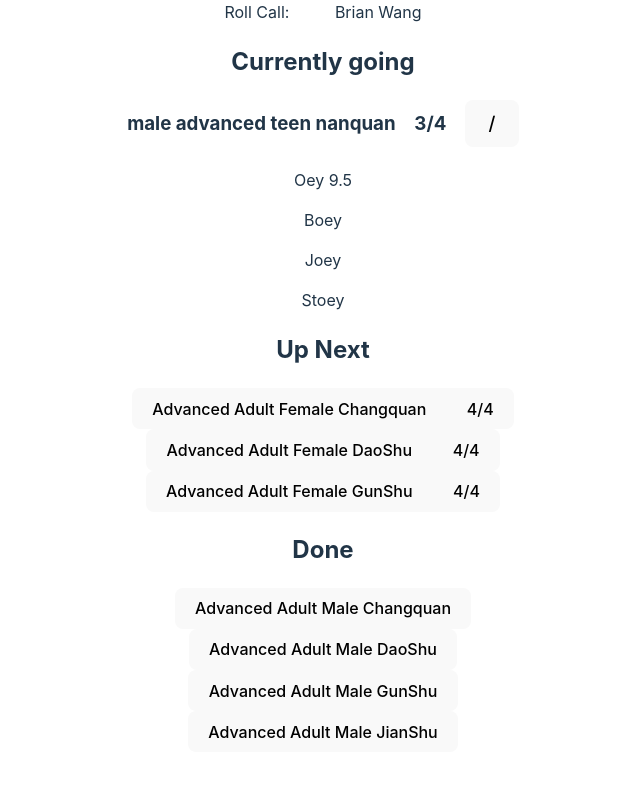
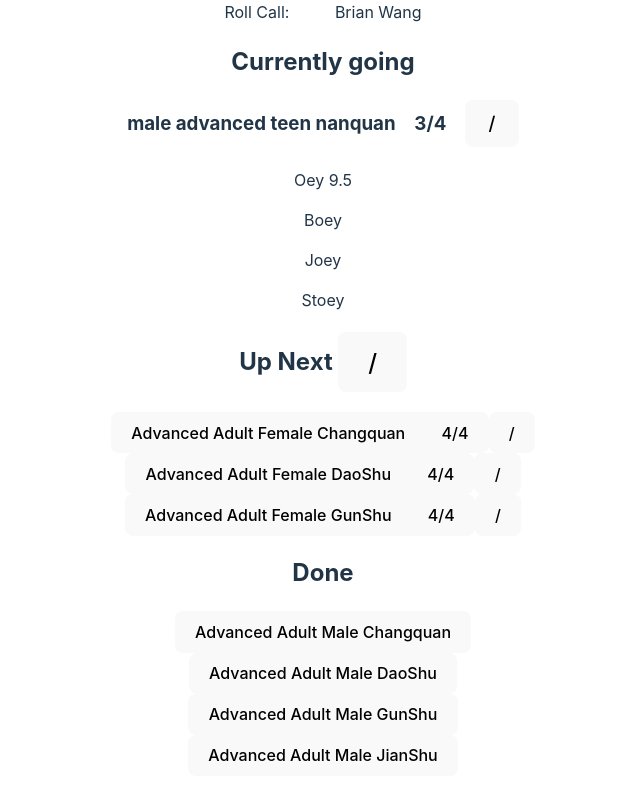
Before and after one commit to ryanvle/CompetitionKing, a React (Vite) app in the folder client/: page /competition/manageRings in a window 1280 px wide. Shown: the part 745-1545 px from the top of the page, without its empty margins (317-957 px from the left). Built offline with nearby package versions, Linux system fonts and the light colour scheme.

Commit message:
implemented move to ring// schedule done

```diff
--- a/client/src/components/competition/futureEventsEditable.tsx
+++ b/client/src/components/competition/futureEventsEditable.tsx
@@ -3,6 +3,10 @@ import { ChangeEvent, useState } from "react";
 interface Props{
     eventName: string;
     nameList: string[];
+    onClickFunction: (evt: React.MouseEvent<HTMLButtonElement>)=>void;
+    isSelected: boolean;
+    indexForSelect:number;
+    inSelectMode: boolean;
 }
 
 
@@ -13,17 +17,23 @@ function FutureEventEditable(props:Props){
     const [nameList] = useState<string[]>(props.nameList);
     const [EventName] = useState<string>(props.eventName);
 
-    const [toggleEdit, setToggleEdit] = useState<boolean>(false);
+    const [toggleEdit, setToggleEdit] = useState<boolean>(  );
     const [addPersonInputText, setAddPersonInputText] = useState<string>("");
 
-    const handleShowHideFutureCompetitors = () => {
-        setToggleEventExpanded(!toggleEventExpanded);
-        setToggleEdit(false)
+    const handleShowHideFutureCompetitors = (evt: React.MouseEvent<HTMLButtonElement>) => {
+        if(! props.inSelectMode){
+            setToggleEventExpanded(!toggleEventExpanded);
+            setToggleEdit(false)
+
+        }
+        props.onClickFunction(evt);
     }
 
     const handleToggleEdit = ():void =>{
-        setToggleEdit(!toggleEdit)
-        setToggleEventExpanded(true)
+        if(! props.inSelectMode){
+            setToggleEdit(!toggleEdit)
+            setToggleEventExpanded(true)
+        }
     }
 
     const handleDeletePerson = (evt:React.MouseEvent<HTMLButtonElement>):void =>{
@@ -39,11 +49,16 @@ function FutureEventEditable(props:Props){
     }
 
     const handleAddPersonButton= ():void => {
-        console.log(addPersonInputText)
+        if(addPersonInputText === ""){
+            alert("please put in a name")
+        }
+        console.log("endpoint adds " + addPersonInputText)
+        setAddPersonInputText("");
     }
 
 
-
+    const selectedBorder = props.isSelected && props.inSelectMode?
+    {border: '2px solid #DFC5FE' }: {}
 
 
 
@@ -62,7 +77,7 @@ function FutureEventEditable(props:Props){
 
         const addCompetitorElement: JSX.Element = toggleEdit?
             <div>
-                <input type="text" onChange={handleAddPersonInput}></input>
+                <input type="text" value={addPersonInputText} onChange={handleAddPersonInput}></input>
                 <button onClick={handleAddPersonButton}>+</button>
             </div>:
             <></>
@@ -78,11 +93,11 @@ function FutureEventEditable(props:Props){
 
 
     return(
-        <div>
-            <button onClick={handleShowHideFutureCompetitors}  id={EventName+"r"}>
+        <div >
+            <button onClick={handleShowHideFutureCompetitors} value= {props.indexForSelect} id={EventName+"r"} style={selectedBorder}>
                 {EventName}&emsp;&emsp; {nameList.length}/{nameList.length}
             </button>
-            <button onClick={handleToggleEdit}>/</button>
+            <button onClick={handleToggleEdit } >/</button>
             <br/>
             {temp}
         </div>
--- a/client/src/components/competition/futureEventsEditableList.tsx
+++ b/client/src/components/competition/futureEventsEditableList.tsx
@@ -10,6 +10,8 @@ interface Props{
 function FutureEventsEditableList(props:Props){
 
     const [ringNumber, setRingNumber] = useState<number>();
+    const [otherRingNumbers, setOtherRingNumbers] = useState<number[]>([2,3]);
+
 
     const [futureEventNames, setFutureEventNames] = useState<string[]>([
         "Advanced Adult Female Changquan",
@@ -22,22 +24,107 @@ function FutureEventsEditableList(props:Props){
         ["Foey","Goey","Hoey","Joey",],
     ])
 
+
+    const [toggleEdit, setToggleEdit] = useState<boolean>(false);
+    const eventIsSelectedBuilder:boolean[] = new Array<boolean>(futureEventsCompetitors.length).fill(false);
+    const [eventIsSelected, setEventIsSelected] = useState<boolean[]>(eventIsSelectedBuilder);
+
+
+
+    const handleToggleEdit = ():void =>{
+        setToggleEdit(!toggleEdit)
+    }
+
+    const handleCancelEdit = ():void =>{
+        setToggleEdit(false)
+    }
+
+    const handleEventSelected = (evt: React.MouseEvent<HTMLButtonElement>):void =>{
+        if(toggleEdit){
+            let temp: boolean[] =  new Array<boolean>(futureEventsCompetitors.length).fill(true);;
+            for(let i = 0; i < eventIsSelected.length; i++){
+                if(!("value" in evt.target) || typeof evt.target.value != "string"){
+                    throw Error;
+                }
+                if(i == Number.parseInt(evt.target.value)){
+                    temp[i]=(!eventIsSelected[i])
+                }else{
+                    temp[i]=(eventIsSelected[i])
+                }
+            }
+            setEventIsSelected(temp);
+
+        }
+
+    }
+
+    const handleSendToOtherRing = (evt: React.MouseEvent<HTMLButtonElement>):void =>{
+        if(!("value" in evt.target)|| typeof evt.target.value!=="string" ){
+            throw Error;
+        }
+        console.log("endpoint handles send to ring " + evt.target.value)
+    }
+
+
+
+
+
+
     let i:number = 0;
     const futureCommpetitors:JSX.Element[] = []
     while (i != futureEventsCompetitors.length){
         futureCommpetitors.push(<FutureEventEditable
-            key={futureEventNames[i]}
+            key={i}
             nameList={futureEventsCompetitors[i]}
             eventName = {futureEventNames[i]}
+            onClickFunction = {handleEventSelected}
+            inSelectMode = {toggleEdit}
+            isSelected = {eventIsSelected[i]}
+            indexForSelect= {i}
         />)
         i++;
+    }
+
+    // editmode
+    let numberSelected:number = 0;
+    for (var item of eventIsSelected){
+        if (item) {
+            numberSelected++;
+        }
+    }
+
+    const moveToRingButtons:JSX.Element[] = []
+    for(var otherRingNumber of otherRingNumbers){
+        moveToRingButtons.push(<button value={otherRingNumber} onClick={handleSendToOtherRing} key={otherRingNumber}>Send to ring {otherRingNumber}</button>)
+    }
+
+    const moveButton:JSX.Element = numberSelected>0?
+    <>
+        <p>{numberSelected} Events Selected</p>
+        {moveToRingButtons}
+                <br/>
+    </>:
+    <><p>Select the events you want to move</p></>
+
+    let editModeBottomButtons:JSX.Element;
+    if(toggleEdit){
+        editModeBottomButtons=
+            <div>
+                {moveButton}
+                <button onClick={handleCancelEdit}>cancel</button>
+            </div>;
+
+    }else{
+        editModeBottomButtons = <></>;
     }
 
 
     return(
         <div>
-            <h2>Up Next</h2>
+            <h2>Up Next <button onClick={handleToggleEdit}>/</button></h2>
+
             {futureCommpetitors}
+            {editModeBottomButtons}
         </div>
     );
 
--- a/client/src/components/competition/manageRingsColumn.tsx
+++ b/client/src/components/competition/manageRingsColumn.tsx
@@ -1,7 +1,7 @@
 import { useState} from 'react'
 import CurrentlyGoing from './currentlyGoing';
-import FutureEventsList from './futureEventsList';
 import DoneList from './doneList';
+import FutureEventsEditableList from './futureEventsEditableList';
 
 interface Props{
     ringNumber: number;
@@ -79,7 +79,7 @@ const ManageRingsColumn = (props:Props) => {
             <p>Roll Call: &emsp; &emsp;  {rollCall}</p>
 
             <CurrentlyGoing ringNumber={ringNumber}/>
-            <FutureEventsList ringNumber={ringNumber}/>
+            <FutureEventsEditableList ringNumber={ringNumber}/>
             <DoneList ringNumber={ringNumber}/>
         </div>
 
--- a/client/src/pages/competition/judge.tsx
+++ b/client/src/pages/competition/judge.tsx
@@ -1,6 +1,7 @@
 import { ChangeEvent, useState, useId} from "react";
 import FutureEventsList from "../../components/competition/futureEventsList";
 import BackButton from "../../components/backButton";
+import ScheduleColumn from "../../components/competition/scheduleColumn";
 
 
 function Judge(){
@@ -82,8 +83,9 @@ function Judge(){
             </div>
 
 
-            <FutureEventsList ringNumber={ringNumber}/>
+            {/* <FutureEventsList ringNumber={ringNumber}/> */}
 
+            <ScheduleColumn ringNumber={ringNumber}/>
         </>
     );
 
```
